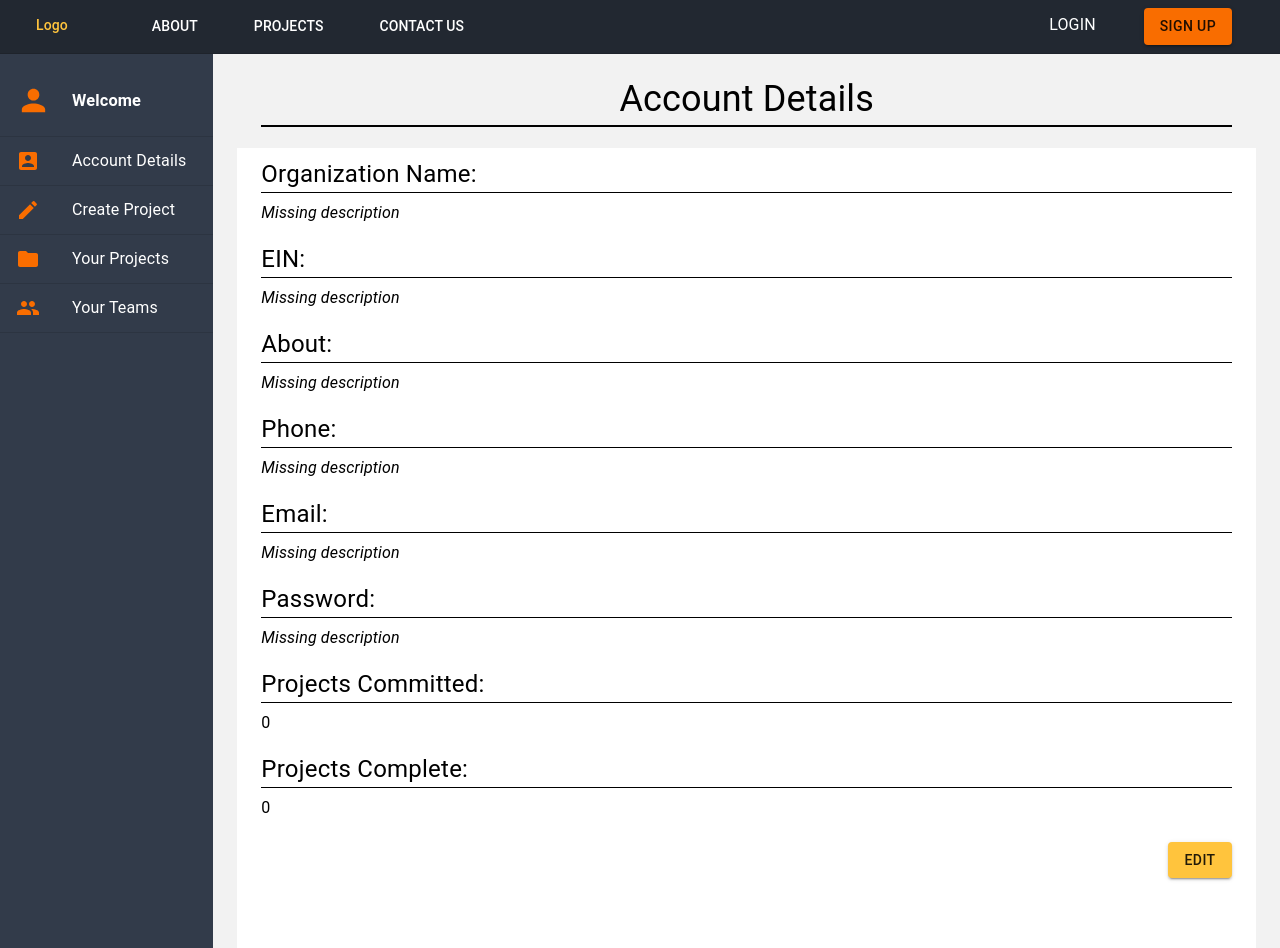
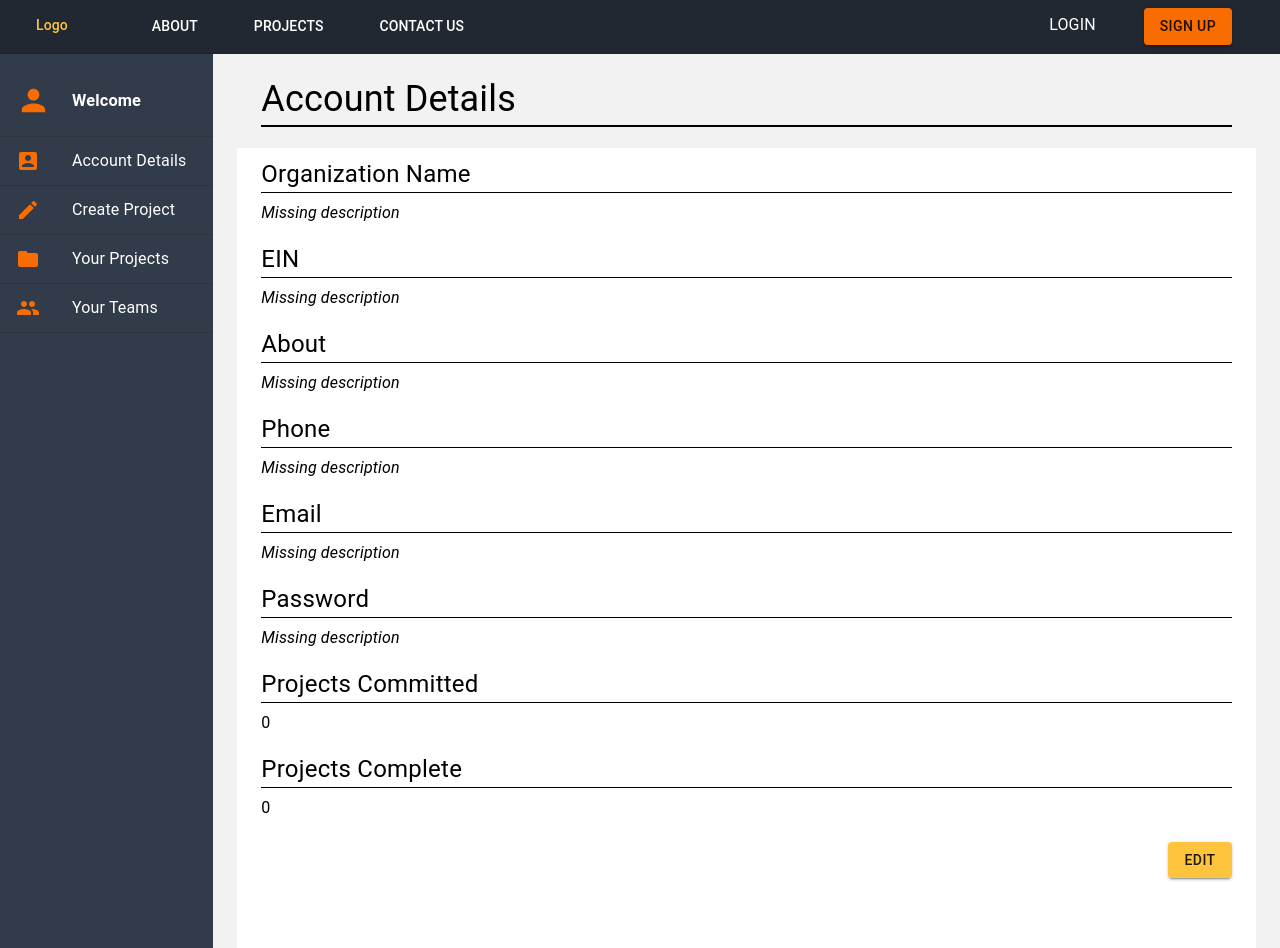
Before and after one commit to CodeAgainstRacism/codeagainstracism.org, a React (Create React App) app in the folder frontend/: page /account_details_organization/1 in a window 1280 px wide. Built offline with nearby package versions, Linux system fonts and the light colour scheme; no server answers.

Commit message:
fixed formatting

```diff
--- a/frontend/src/pages/AccountDetailsOrganization.jsx
+++ b/frontend/src/pages/AccountDetailsOrganization.jsx
@@ -32,7 +32,6 @@ const styles = makeStyles((theme) => ({
 
   headingContainer: {
     gridArea: "header",
-    textAlign: "center",
     paddingBottom: "2%",
     paddingTop: "2%",
     fontSize: theme.spacing(4.5),
@@ -123,14 +122,14 @@ useEffect(getDetails, []);
             <Box className={classes.dividerBar} />
           </Container>
             <Container className={classes.rightContainer}>
-              <Description id="name" title={"Organization Name:"} desc={orgDetails.name} enableEdit= {editFields} handleChange={updateValues}/>
-              <Description id="EIN" title={"EIN:"} desc={orgDetails.EIN} enableEdit= {editFields} handleChange={updateValues}/>
-              <Description id="description" title={"About:"} desc={orgDetails.description} enableEdit= {editFields} handleChange={updateValues}/>
-              <Description id="phoneNumber" title={"Phone:"} desc={orgDetails.phoneNumber} enableEdit= {editFields} handleChange={updateValues}/>
-              <Description id="email" title={"Email:"} desc={orgDetails.email} enableEdit= {editFields} handleChange={updateValues}/>
-              <Description id="pw" title={"Password:"} desc={orgDetails.pw} enableEdit= {editFields} handleChange={updateValues}/>
-              <Description title={"Projects Committed:"} desc={orgDetails.projects? orgDetails.projects.length:"0"}/>
-              <Description title={"Projects Complete:"} desc={orgDetails.projects && orgDetails.projects.filter(p => p.isCompleted).length? orgDetails.projects.filter(p => p.isCompleted).length : "0" } updateValues={updateValues}/>
+              <Description id="name" title={"Organization Name"} desc={orgDetails.name} enableEdit= {editFields} handleChange={updateValues}/>
+              <Description id="EIN" title={"EIN"} desc={orgDetails.EIN} enableEdit= {editFields} handleChange={updateValues}/>
+              <Description id="description" title={"About"} desc={orgDetails.description} enableEdit= {editFields} handleChange={updateValues}/>
+              <Description id="phoneNumber" title={"Phone"} desc={orgDetails.phoneNumber} enableEdit= {editFields} handleChange={updateValues}/>
+              <Description id="email" title={"Email"} desc={orgDetails.email} enableEdit= {editFields} handleChange={updateValues}/>
+              <Description id="pw" title={"Password"} desc={orgDetails.pw} enableEdit= {editFields} handleChange={updateValues}/>
+              <Description title={"Projects Committed"} desc={orgDetails.projects? orgDetails.projects.length:"0"}/>
+              <Description title={"Projects Complete"} desc={orgDetails.projects && orgDetails.projects.filter(p => p.isCompleted).length? orgDetails.projects.filter(p => p.isCompleted).length : "0" } updateValues={updateValues}/>
 
             <EditButton enableEdit={editFields} setEditFields={setEditFields} sendPut={sendPut}/>
           </Container>
```
